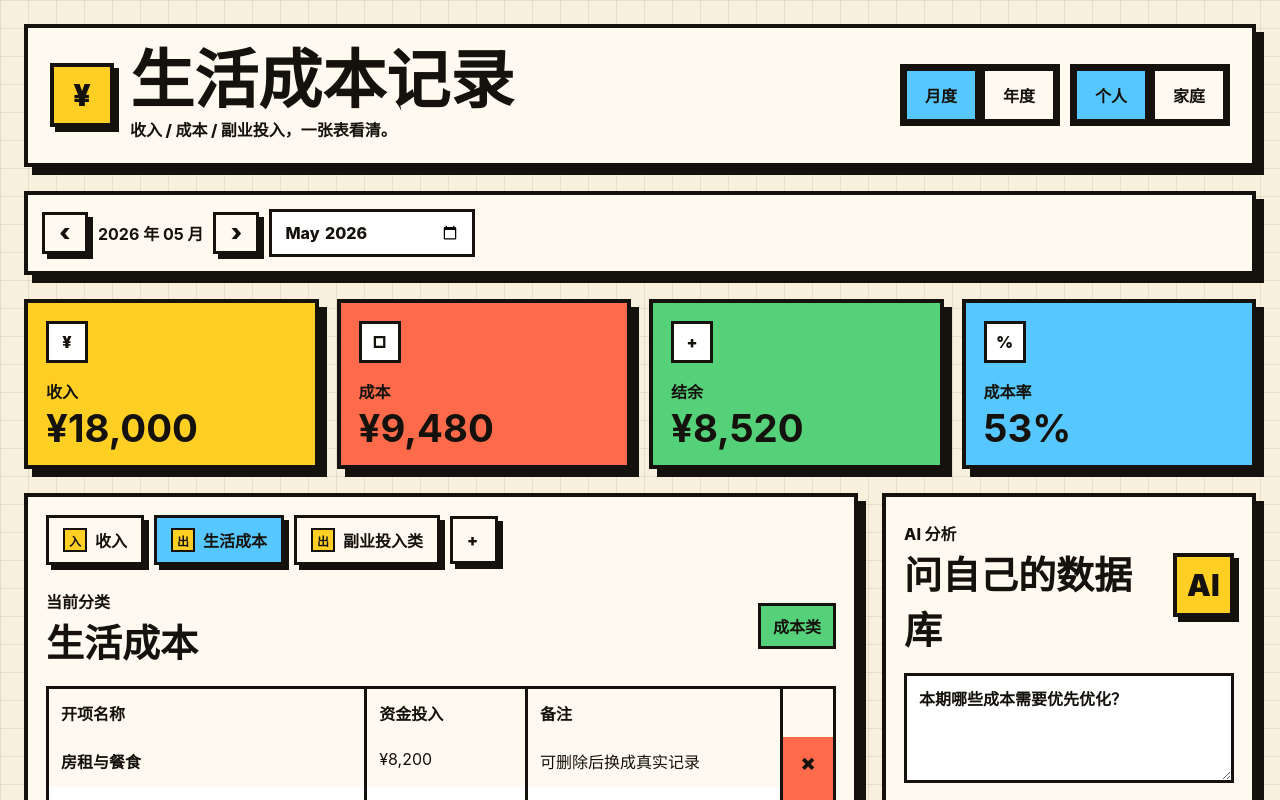
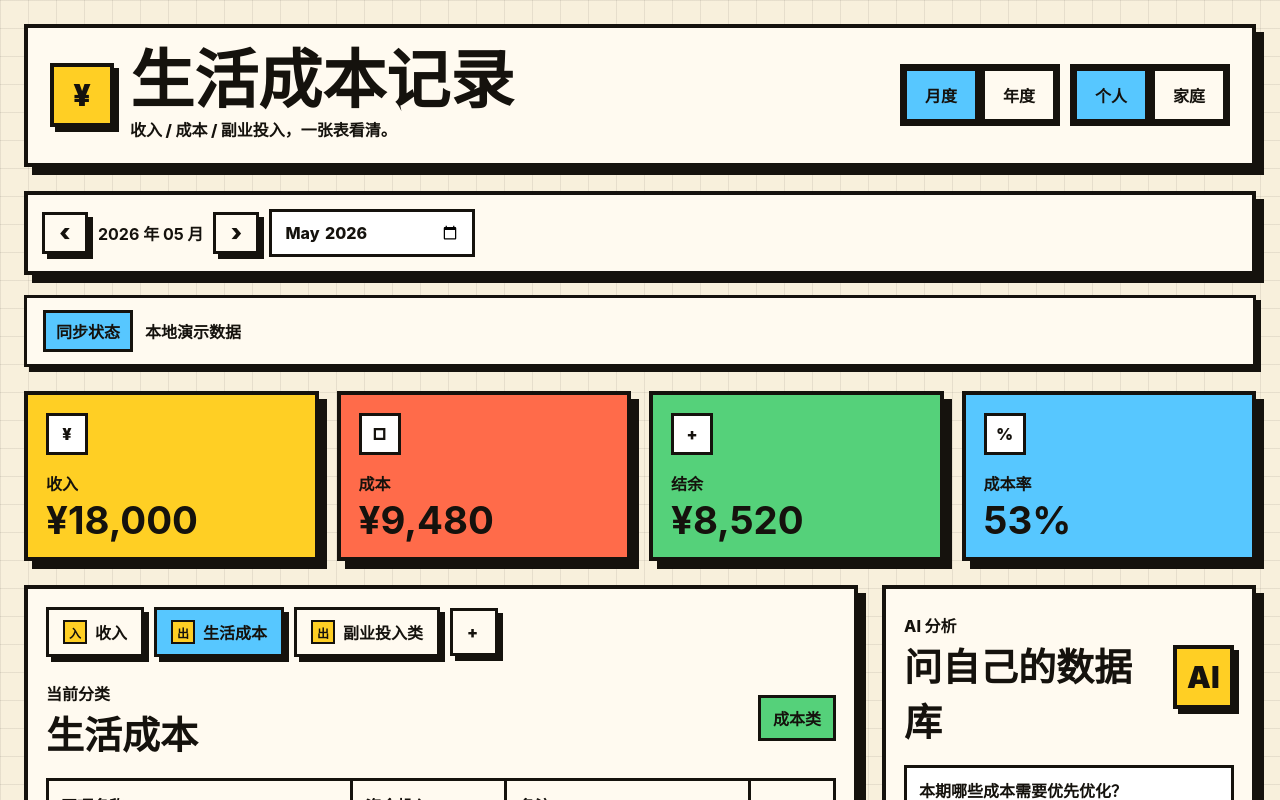
Before and after one commit to Jasper326-web/life-cost-ledger, a React (Vite) app: page / in a window 1280 px wide. Shown: the top 800 px of the page. Built offline with nearby package versions, Linux system fonts and the light colour scheme; no server answers.

Commit message:
Improve ledger save and AI feedback

```diff
--- a/src/App.tsx
+++ b/src/App.tsx
@@ -20,6 +20,17 @@ type Entry = {
   item_name: string;
   amount: number;
   note?: string;
+};
+
+type AnalysisResponse = {
+  analysis:
+    | string
+    | {
+        text: string;
+        source: "model" | "fallback";
+        model?: string;
+        error?: string;
+      };
 };
 
 const defaultCategories: Category[] = [
@@ -70,8 +81,10 @@ export function App() {
   const [activeCategoryId, setActiveCategoryId] = useState("life");
   const [question, setQuestion] = useState("本期哪些成本需要优先优化？");
   const [analysis, setAnalysis] = useState("连接 Supabase 后，会基于数据库记录回答；本地也会保留演示视图。");
+  const [analysisSource, setAnalysisSource] = useState<"idle" | "model" | "fallback" | "error">("idle");
   const [accessCode, setAccessCode] = useState(() => localStorage.getItem("appAccessCode") || "");
   const [notice, setNotice] = useState("");
+  const [syncStatus, setSyncStatus] = useState("本地演示数据");
   const [isLoading, setIsLoading] = useState(false);
 
   useEffect(() => {
@@ -102,6 +115,7 @@ export function App() {
 
     if (!response.ok) {
       if (response.status === 401) setNotice("需要访问码：请输入 APP_ACCESS_CODE。");
+      setSyncStatus(`数据库读取失败（${response.status}），当前显示本地数据`);
       return;
     }
 
@@ -112,7 +126,8 @@ export function App() {
         setActiveCategoryId(data.categories[0].id);
       }
     }
-    if (data.entries?.length) setEntries(data.entries);
+    if (data.entries) setEntries(data.entries);
+    setSyncStatus("已连接 Supabase，页面数据来自数据库");
   }
 
   async function addCategory() {
@@ -137,8 +152,10 @@ export function App() {
       const saved = (await response.json()) as Category;
       setCategories((current) => current.map((category) => (category.id === optimistic.id ? saved : category)));
       setActiveCategoryId(saved.id);
+      setSyncStatus("分类已保存到数据库");
     } else {
       setNotice("分类已先加到本地；Supabase 连接好后会写入数据库。");
+      setSyncStatus(`分类保存到数据库失败（${response.status}）`);
     }
   }
 
@@ -172,21 +189,26 @@ export function App() {
     if (response.ok) {
       const saved = (await response.json()) as Entry;
       setEntries((current) => current.map((entry) => (entry.id === nextEntry.id ? saved : entry)));
+      setSyncStatus("记录已保存到数据库，KPI 和图表已更新");
+      void loadLedger();
     } else {
       setNotice("记录已先保存在本地视图；Supabase 环境变量完成后可写入数据库。");
+      setSyncStatus(`记录保存到数据库失败（${response.status}），KPI 和图表已按本地输入更新`);
     }
   }
 
   async function deleteEntry(id: string) {
     setEntries((current) => current.filter((entry) => entry.id !== id));
     if (!id.startsWith("local-") && !id.startsWith("demo-")) {
-      await apiFetch(`/api/entries/${id}`, { method: "DELETE", accessCode });
+      const response = await apiFetch(`/api/entries/${id}`, { method: "DELETE", accessCode });
+      setSyncStatus(response.ok ? "记录已从数据库删除，KPI 和图表已更新" : `数据库删除失败（${response.status}）`);
     }
   }
 
   async function askAi() {
     setIsLoading(true);
     setAnalysis("分析中...");
+    setAnalysisSource("idle");
     const response = await apiFetch("/api/analyze", {
       method: "POST",
       accessCode,
@@ -194,10 +216,21 @@ export function App() {
     });
 
     if (response.ok) {
-      const data = (await response.json()) as { analysis: string };
-      setAnalysis(data.analysis);
+      const data = (await response.json()) as AnalysisResponse;
+      if (typeof data.analysis === "string") {
+        setAnalysis(data.analysis);
+        setAnalysisSource("model");
+      } else {
+        const label =
+          data.analysis.source === "model"
+            ? `大模型分析 · ${data.analysis.model || "model"}`
+            : `本地规则兜底${data.analysis.error ? `\n原因：${data.analysis.error}` : ""}`;
+        setAnalysis(`${label}\n\n${data.analysis.text}`);
+        setAnalysisSource(data.analysis.source);
+      }
     } else {
-      setAnalysis(makeLocalAnalysis(question, summary));
+      setAnalysis(`接口调用失败（${response.status}），以下为本地规则分析：\n\n${makeLocalAnalysis(question, summary)}`);
+      setAnalysisSource("error");
     }
     setIsLoading(false);
   }
@@ -243,6 +276,11 @@ export function App() {
           </button>
         </section>
       )}
+
+      <section className="syncRail">
+        <strong>同步状态</strong>
+        <span>{syncStatus}</span>
+      </section>
 
       <section className="kpis">
         <Kpi tone="yellow" label="收入" value={formatMoney(summary.income)} mark="¥" />
@@ -299,8 +337,8 @@ export function App() {
               <input name="item_name" placeholder="例如：房租 / 工具订阅" />
               <input name="amount" placeholder="0" type="number" min="0" />
               <input name="note" placeholder="可选" />
-              <button type="submit" aria-label="添加子项">
-                +
+              <button type="submit" aria-label="保存子项">
+                保存
               </button>
             </form>
           </div>
@@ -318,7 +356,7 @@ export function App() {
           <button className="askButton" type="button" onClick={() => void askAi()} disabled={isLoading}>
             {isLoading ? "分析中" : "生成分析"}
           </button>
-          <pre>{analysis}</pre>
+          <pre className={analysisSource === "model" ? "modelOutput" : ""}>{analysis}</pre>
         </aside>
       </section>
 
--- a/src/styles.css
+++ b/src/styles.css
@@ -47,6 +47,7 @@ button:active {
 
 .topbar,
 .periodRail,
+.syncRail,
 .accessPanel,
 .ledgerPanel,
 .aiPanel,
@@ -157,6 +158,28 @@ h1 {
   align-items: center;
   margin-top: 20px;
   padding: 16px;
+}
+
+.syncRail {
+  display: flex;
+  gap: 12px;
+  align-items: center;
+  margin-top: 20px;
+  padding: 12px 16px;
+  border: 3px solid #15120d;
+  background: #fffaf0;
+  box-shadow: 5px 5px 0 #15120d;
+  font-weight: 900;
+}
+
+.syncRail strong {
+  border: 3px solid #15120d;
+  background: #57c7ff;
+  padding: 6px 10px;
+}
+
+.syncRail span {
+  overflow-wrap: anywhere;
 }
 
 .kpis {
@@ -273,7 +296,7 @@ h1 {
 .entryHead,
 .entryRow {
   display: grid;
-  grid-template-columns: minmax(140px, 1fr) minmax(120px, 0.5fr) minmax(120px, 0.8fr) 50px;
+  grid-template-columns: minmax(140px, 1fr) minmax(120px, 0.5fr) minmax(120px, 0.8fr) 82px;
   gap: 3px;
 }
 
@@ -297,7 +320,8 @@ h1 {
   box-shadow: none;
   border: 0;
   background: #ff6b4a;
-  font-size: 22px;
+  font-size: 18px;
+  font-weight: 1000;
 }
 
 .entryRow input {
@@ -328,6 +352,11 @@ h1 {
   white-space: pre-wrap;
   line-height: 1.6;
   overflow: auto;
+}
+
+.aiPanel pre.modelOutput {
+  background: #102114;
+  color: #dcffe2;
 }
 
 .charts {
```
Also changed, not shown: api/_shared/analysis.ts (+44 -3 lines).
